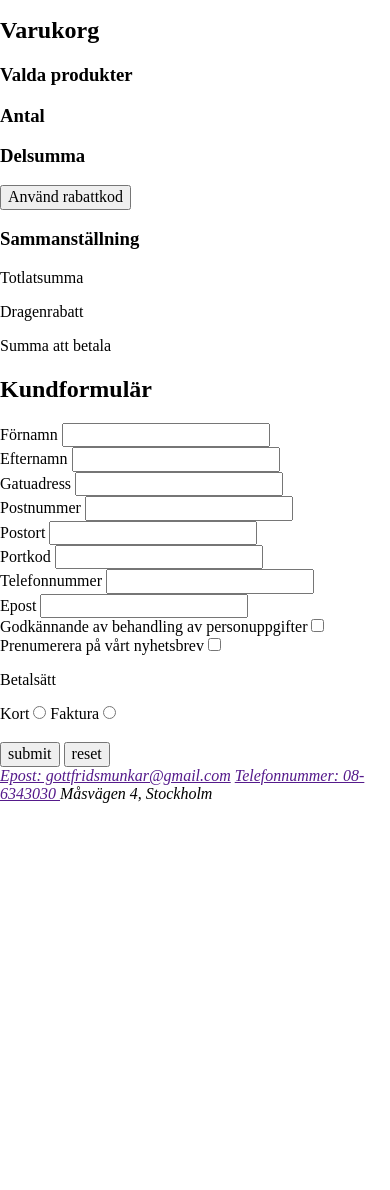
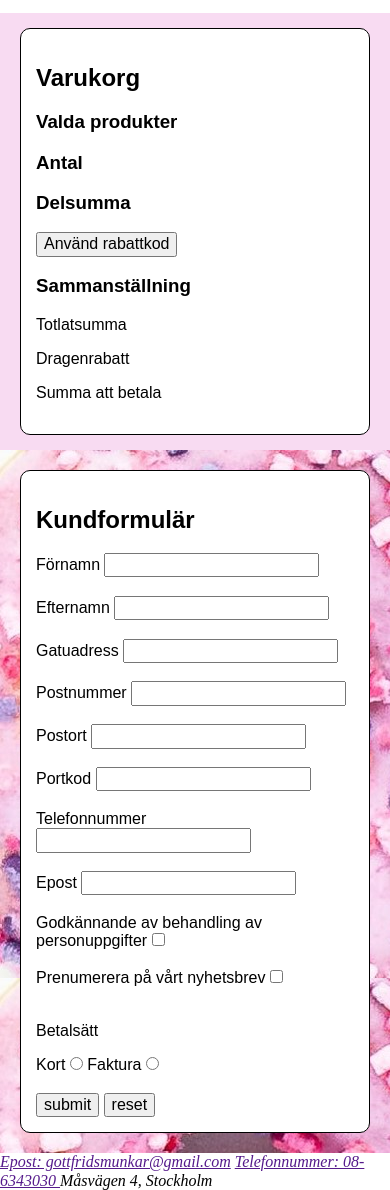
Before and after one commit to TessDevon/TeamprojectDonut, a plain HTML site: page index.html in a window 390 px wide. Shown: the part 2278-3468 px from the top of the page. Before the commit the page ends 3081 px from the top, so only its background shows below. Drawn offline with nearby package versions, Linux system fonts and the light colour scheme; files that its build step writes are made by us from their sources.

Commit message:
Styled css for mobile

```diff
--- a/index.html
+++ b/index.html
@@ -11,12 +11,10 @@
     <meta property="og:image" content>
     <link rel="manifest" href="site.webmanifest">
     <link rel="apple-touch-icon" href="icon.png">
-    <link rel="stylesheet" href="css/normalize.css">
     <link rel="stylesheet" href="css/main.css">
     <meta name="theme-color" content="#fafafa">
 
     <link rel="stylesheet" href="https://cdnjs.cloudflare.com/ajax/libs/font-awesome/4.7.0/css/font-awesome.min.css">
-    <link rel="stylesheet" href="main.css">
 
 </head>
 <body>
@@ -220,7 +218,8 @@
                 <li>På lucia tillkommer en smarrig luciamunk till din beställning</li>
             </ul>
         </section>
-        <section>
+        <section class="section_bucket">
+                <div class="bucket">
                 <h2>Varukorg</h2> <!--På måndagar innan kl. 10 ges 10 % rabatt på hela beställningssumman. Detta visas i varukorgssammanställningen som en rad med texten "Måndagsrabatt: 10 % på hela beställningen".-->
                 <h3>Valda produkter</h3>
                 <h3>Antal</h3>
@@ -238,60 +237,62 @@
                 Dragen rabatt
                 Summa att betala
                 Rabbatkod-->
+            </div>
         </section>
-        <section>
+        <section class="section-form">
+            <div class="checkout_form">
                 <h2>Kundformulär</h2>
                 <form action="">
                     <label for="">
                         Förnamn
                         <input type="text" id="name">
                     </label>
-                <br>
+                    <br><br>
                     <label for="">
                         Efternamn
                         <input type="text" id="lastname">
                     </label>
-                <br>
+                    <br><br>
                     <label for="">
                         Gatuadress
                         <input type="text" id="adress">
                     </label>
-                <br>
+                    <br><br>
                     <label for="">
                         Postnummer
                         <input type="number" id="postnumber">
                     </label>
-                <br>
+                    <br><br>
                     <label for="">
                         Postort
                         <input type="text" id="city">
                     </label>
-                <br>
+                    <br><br>
                     <label for="">
                         Portkod
                         <input type="number" id="doorCode">
                     </label>
-                <br>
+                    <br><br>
                     <label for="">
                         Telefonnummer
                         <input type="number" id="phonenumber">
                     </label>
-                <br>
+                    <br><br>
                     <label for="">
                         Epost
                         <input type="email" id="email">
                     </label>
-                <br>
+                    <br><br>
                     <label for="">
                         Godkännande av behandling av personuppgifter
                         <input type="checkbox" name="gdpr" id="gdpr">
                     </label>
-                <br>
+                    <br><br>
                     <label for="">
                         Prenumerera på vårt nyhetsbrev
                         <input type="checkbox" name="news" id="news">
                     </label>
-                <br>
+                    <br><br>
                     <p>Betalsätt</p>
                     <label for="">
                         Kort
@@ -306,6 +307,7 @@
                     <input type="submit" value="submit">
                     <input type="reset" value="reset">
                 </form>
+            </div>
         </section>
     </main>
     <footer>
--- a/style/_base.scss
+++ b/style/_base.scss
@@ -0,0 +1,54 @@
+/*--------------------------------------------------------------------------------------------------------------------------------
+---------------------------------------- Varukorg --------------------------------------------------------------------------------
+----------------------------------------------------------------------------------------------------------------------------------*/
+
+.section_bucket{
+    background-color: rgb(248, 219, 242);
+    padding: 10px 15px;
+
+}
+
+.bucket{
+    background-color: white;
+    border: 1px solid black;
+    border-radius: 10px;
+    margin: 5px;
+    padding: 15px;
+    font-family: Arial, Helvetica, sans-serif;
+}
+
+
+
+
+
+
+
+
+
+
+
+
+
+
+
+
+
+
+/*-----------------------------------------------------------------------------------------------------------------------------------
+-----------------------------------------  Form   -----------------------------------------------------------------------------------
+-------------------------------------------------------------------------------------------------------------------------------------*/
+
+.section-form{
+    background-image: url(../images/blueberrybackground.jpg);
+    padding: 15px;
+}
+
+
+.checkout_form{
+    background-color:white;
+    border: 1px solid black;
+    border-radius: 10px;
+    margin: 5px;
+    padding: 15px;
+    font-family: Arial, Helvetica, sans-serif;
+}
```
Also changed, not shown: css/main.css, images/blueberrybackground.jpg (added). Lines whose indentation alone changed are shown as unchanged.
